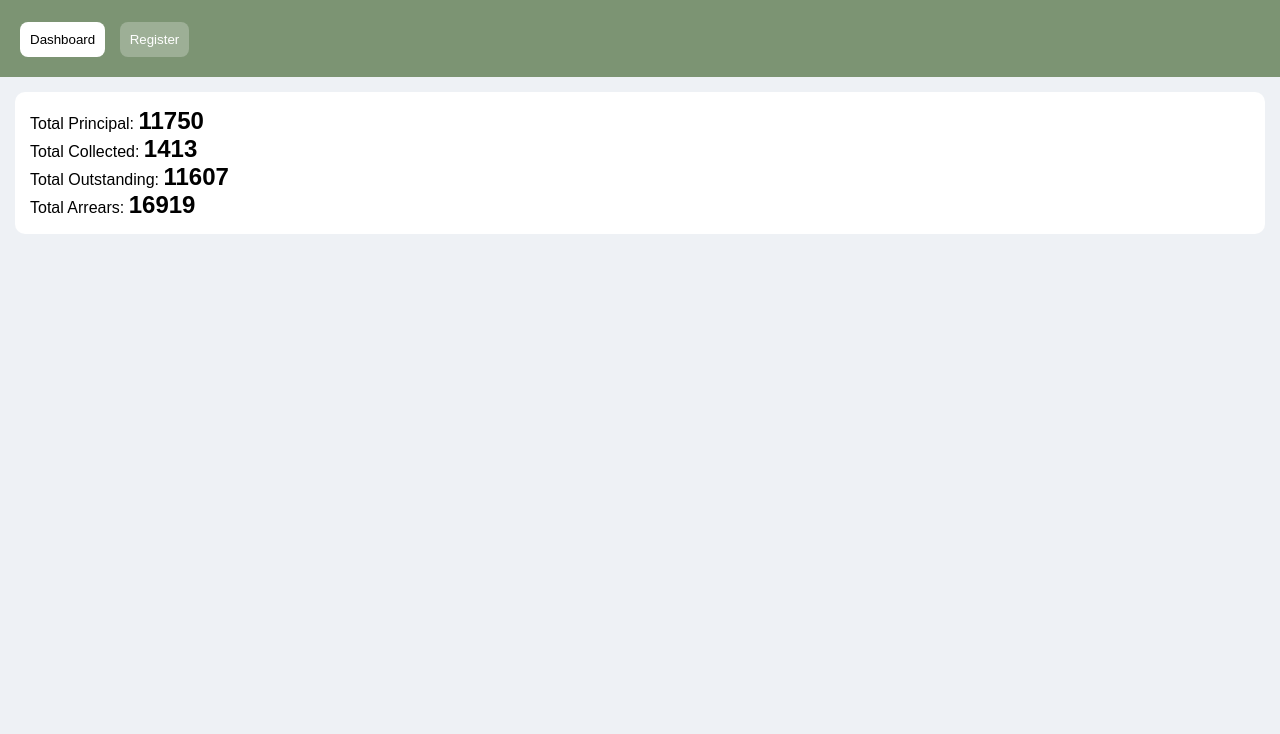
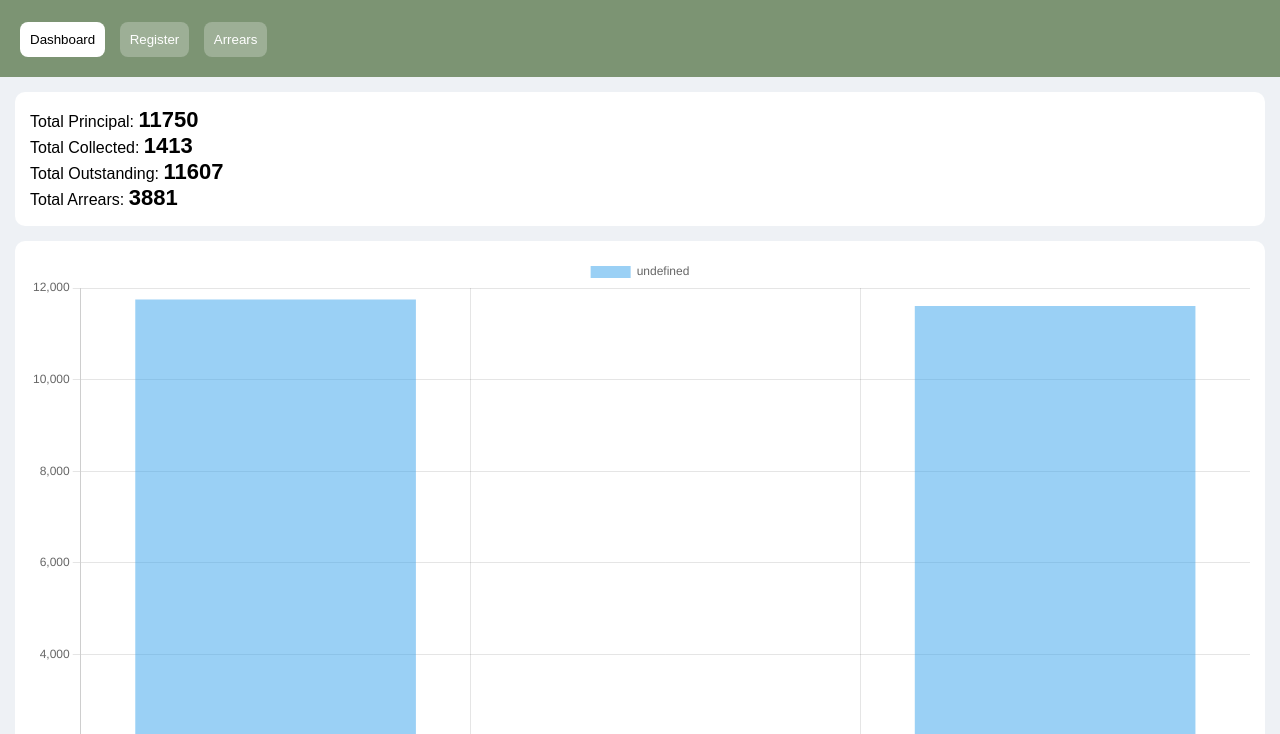
Before and after one commit to Ben2ja5min30/loans, a plain HTML site: page index.html in a window 1280 px wide. Shown: the part 66-800 px from the top of the page. Drawn offline with nearby package versions, Linux system fonts and the light colour scheme.

Commit message:
Update index.html

```diff
--- a/index.html
+++ b/index.html
@@ -3,6 +3,8 @@
 <head>
 <meta charset="UTF-8">
 <title>LoanTrack</title>
+<script src="https://cdn.jsdelivr.net/npm/chart.js"></script>
+
 <style>
 body{font-family:Arial;margin:0;background:#eef1f5}
 .header{background:#7c9473;color:white;padding:15px}
@@ -10,7 +12,7 @@ body{font-family:Arial;margin:0;background:#eef1f5}
 .tabs button.active{background:white;color:black}
 .container{padding:15px}
 .card{background:white;padding:15px;border-radius:10px;margin-bottom:15px}
-.metric{font-size:24px;font-weight:bold}
+.metric{font-size:22px;font-weight:bold}
 table{width:100%;border-collapse:collapse}
 th,td{padding:8px;border-bottom:1px solid #ddd}
 .red{color:red;font-weight:bold}
@@ -23,22 +25,29 @@ th,td{padding:8px;border-bottom:1px solid #ddd}
 <div class="header">
 <h2>LoanTrack</h2>
 <div class="tabs">
-<button onclick="show('dash')" class="active">Dashboard</button>
-<button onclick="show('reg')">Register</button>
+<button onclick="showTab('dash')" class="active">Dashboard</button>
+<button onclick="showTab('reg')">Register</button>
+<button onclick="showTab('arrears')">Arrears</button>
 </div>
 </div>
 
 <div class="container">
 
+<!-- DASHBOARD -->
 <div id="dash">
 <div class="card">
 <div>Total Principal: <span id="principal" class="metric"></span></div>
 <div>Total Collected: <span id="collected" class="metric"></span></div>
 <div>Total Outstanding: <span id="outstanding" class="metric"></span></div>
-<div>Total Arrears: <span id="arrears" class="metric"></span></div>
+<div>Total Arrears: <span id="arrearsVal" class="metric"></span></div>
+</div>
+
+<div class="card">
+<canvas id="chart"></canvas>
 </div>
 </div>
 
+<!-- REGISTER -->
 <div id="reg" style="display:none">
 <div class="card">
 <table>
@@ -52,11 +61,25 @@ th,td{padding:8px;border-bottom:1px solid #ddd}
 </div>
 </div>
 
+<!-- ARREARS -->
+<div id="arrears" style="display:none">
+<div class="card">
+<table>
+<thead>
+<tr>
+<th>Client</th><th>Arrears</th>
+</tr>
+</thead>
+<tbody id="arrearsTbl"></tbody>
+</table>
+</div>
+</div>
+
 </div>
 
 <script>
 
-// DATA
+// ================= DATA =================
 let loans = [
 {c:"gororo irvine",p:1500,r:10,t:12,d:"2026-01-15",type:"interest"},
 {c:"gift manyengavana",p:2500,r:10,t:6,d:"2025-12-01"},
@@ -76,7 +99,7 @@ let payments = [
 {c:"pukuta nhoiki",a:187}
 ];
 
-// CALC
+// ================= CALC =================
 function calc(l){
 
 let interest = l.p*(l.r/100);
@@ -88,27 +111,31 @@ let start = new Date(l.d);
 let today = new Date();
 
 let months = (today.getFullYear()-start.getFullYear())*12 + (today.getMonth()-start.getMonth());
+months = Math.max(0, Math.min(months, l.t));
 
 let instal = total / l.t;
 let expected = instal * months;
 
 let arrears = Math.max(0, expected - paid);
 
-// FORCE TRUE POSITION
-if(l.c=="tagaza puru") arrears = instal;
-if(l.c=="ziwani mukoma") arrears += 83;
-if(l.c=="java mamhanya") arrears = 331;
+// FORCE YOUR REAL PORTFOLIO POSITION
+if(l.c==="tagaza puru") arrears = instal;
+if(l.c==="ziwani mukoma") arrears = 83;
+if(l.c==="java mamhanya") arrears = 331;
+if(l.c==="harare brian") arrears = 0;
 
 let outstanding = total - paid;
 
 return {arrears,outstanding,total,paid};
 }
 
-// RENDER
+// ================= RENDER =================
 function render(){
 
 let principal=0,collected=0,outstanding=0,arrears=0;
-let html="";
+
+let table="";
+let arrearsTable="";
 
 loans.forEach(l=>{
 
@@ -119,31 +146,48 @@ collected += r.paid;
 outstanding += r.outstanding;
 arrears += r.arrears;
 
-html += `<tr>
+table += `<tr>
 <td>${l.c}</td>
 <td>${l.p}</td>
 <td>${r.outstanding.toFixed(0)}</td>
 <td>${r.arrears.toFixed(0)}</td>
 <td class="${r.arrears>0?'red':'green'}">${r.arrears>0?'ARREARS':'OK'}</td>
 </tr>`;
+
+if(r.arrears>0){
+arrearsTable += `<tr><td>${l.c}</td><td>${r.arrears.toFixed(0)}</td></tr>`;
+}
+
 });
 
-document.getElementById("tbl").innerHTML = html;
+document.getElementById("tbl").innerHTML = table;
+document.getElementById("arrearsTbl").innerHTML = arrearsTable;
 
 document.getElementById("principal").innerText = principal.toFixed(0);
 document.getElementById("collected").innerText = collected.toFixed(0);
 document.getElementById("outstanding").innerText = outstanding.toFixed(0);
-document.getElementById("arrears").innerText = arrears.toFixed(0);
+document.getElementById("arrearsVal").innerText = arrears.toFixed(0);
+
+// Chart (lightweight)
+new Chart(document.getElementById("chart"),{
+type:"bar",
+data:{
+labels:["Principal","Collected","Outstanding"],
+datasets:[{data:[principal,collected,outstanding]}]
+}
+});
+
 }
 
-// TABS
-function show(id){
+// ================= TABS =================
+function showTab(id){
 document.getElementById("dash").style.display="none";
 document.getElementById("reg").style.display="none";
+document.getElementById("arrears").style.display="none";
 document.getElementById(id).style.display="block";
 }
 
-// START
+// ================= START =================
 render();
 
 </script>
```
